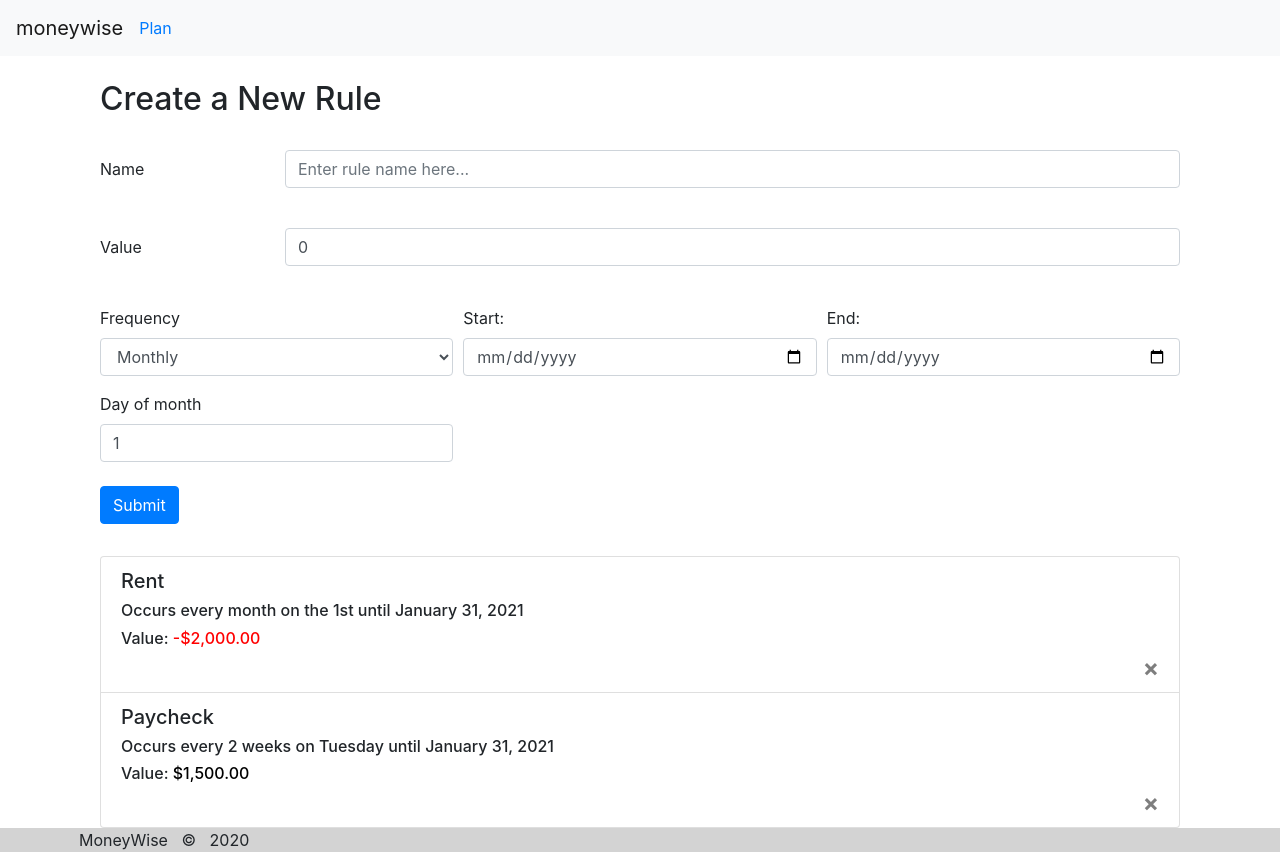
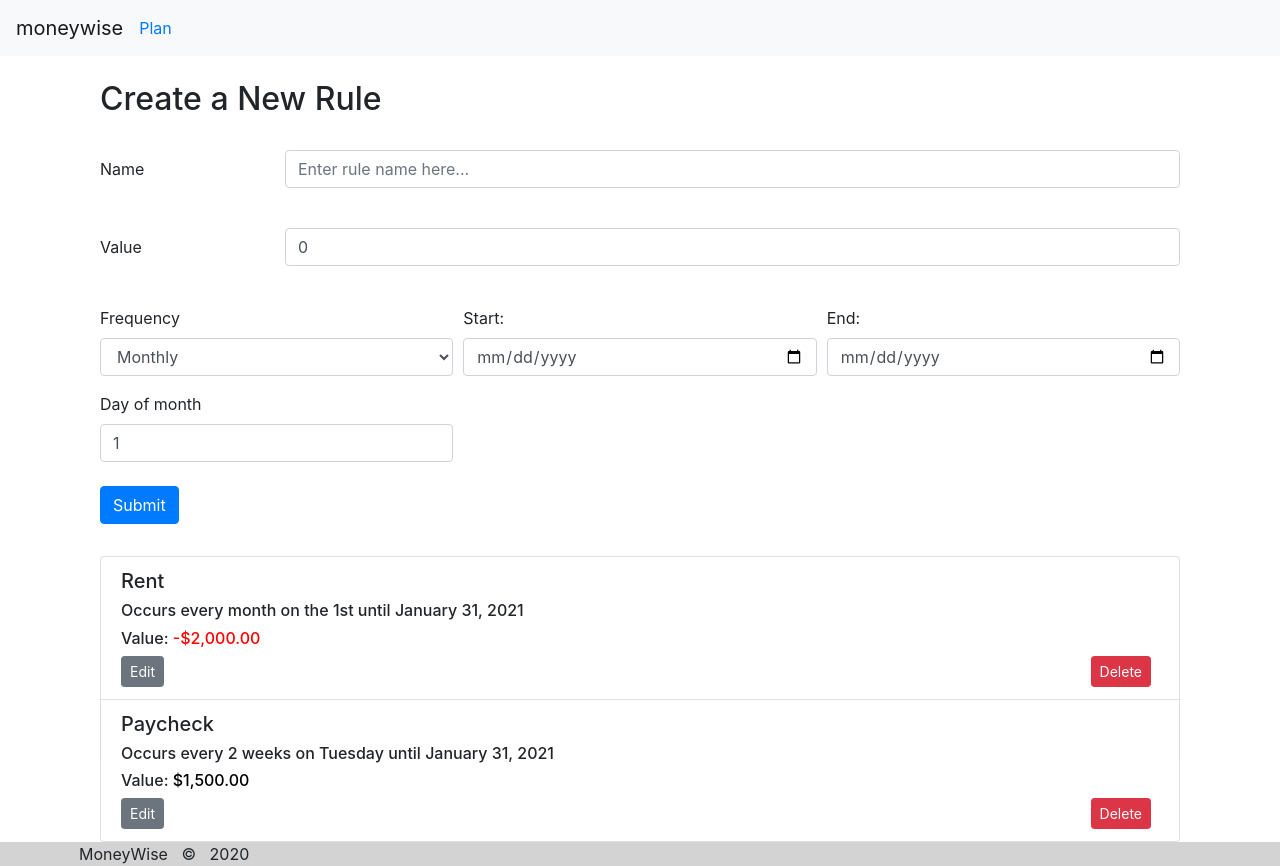
Before and after one commit to MoneyWise2020/MoneyWise2020, a React (Create React App) app in the folder ui/: page /plan in a window 1280 px wide. Built offline with nearby package versions, Linux system fonts and the light colour scheme.

Commit message:
Added Edit button and changed Delete button

```diff
--- a/ui/src/pages/plan/rules/Rule.tsx
+++ b/ui/src/pages/plan/rules/Rule.tsx
@@ -24,7 +24,15 @@ export const Rule = ({
             <h5>{rule.name} </h5>
             <h6>Occurs {rrule.toText()}</h6>
             <h6>Value: <Currency value={rule.value} /></h6>
-            <Button variant="outline-secondary" className="close" size="sm" onClick={deleteButtonHandler}>&times;</Button>
+            <div className="btn-toolbar justify-content-between" role="toolbar" aria-label="Toolbar with button groups">
+            <div className="btn-group mr-2" role="group" aria-label="First group">
+            <Button variant="secondary" size="sm">Edit</Button>
+            </div>
+            <div className="btn-group mr-2" role="group" aria-label="Second group">
+
+            <Button variant="danger" size="sm" onClick={deleteButtonHandler}>Delete</Button>
+            </div>
+            </div>
         </div>
     </ListGroup.Item>;
 }
```
